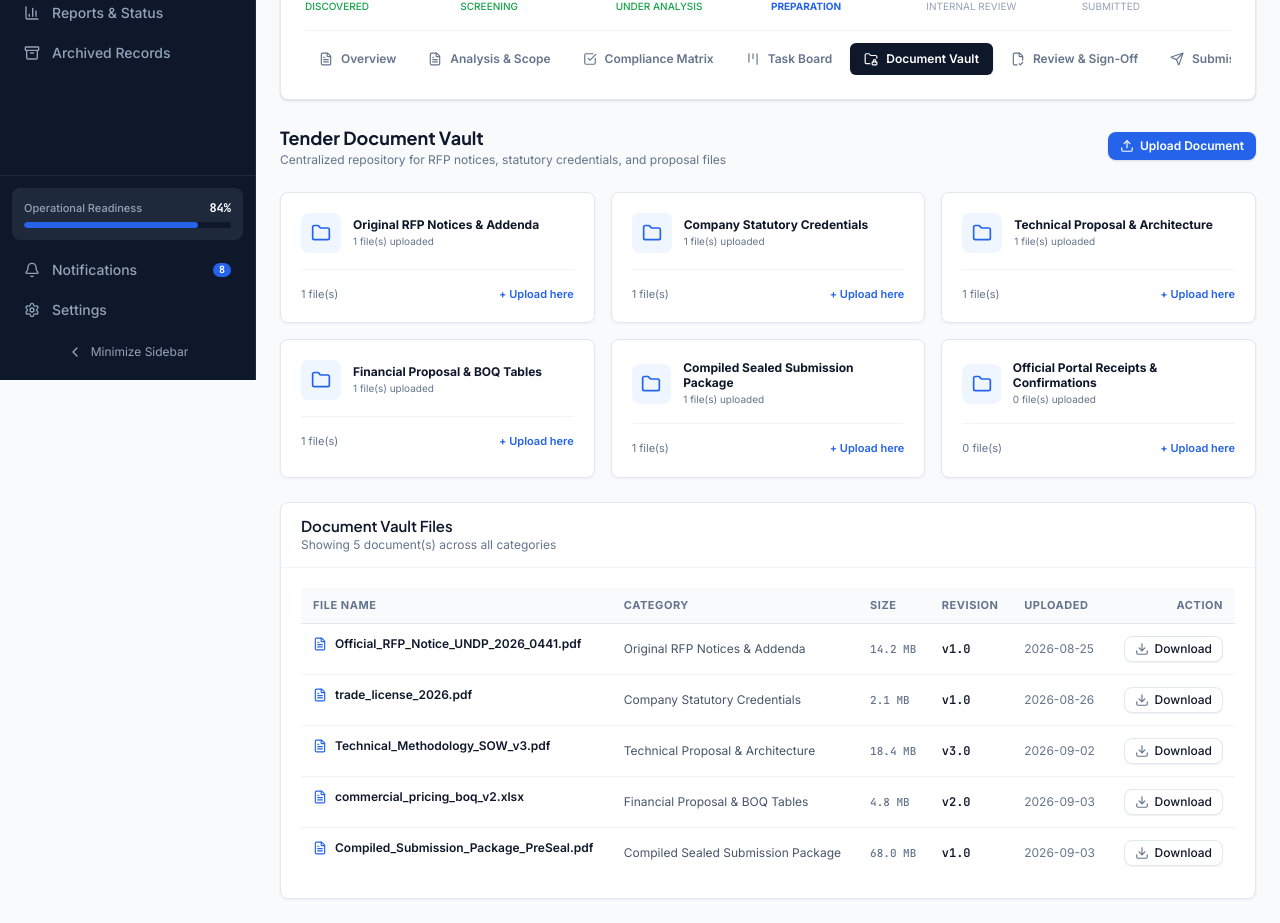
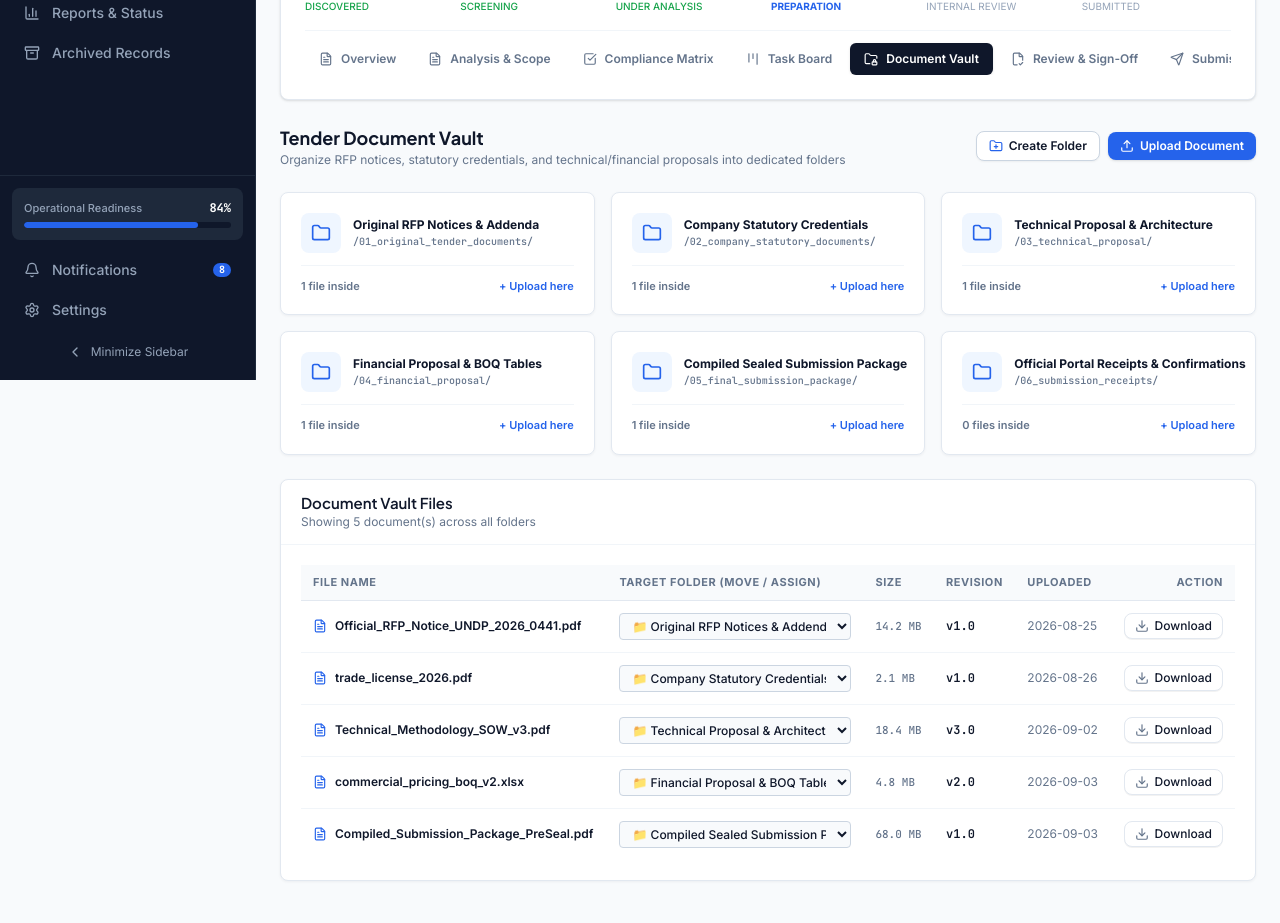
Before and after one commit to akib25889/Tender-tracker-v2, a React (Vite) app in the folder frontend/: page /tenders/TDR-2026-EU-089/documents in a window 1280 px wide. Shown: the part 420-1343 px from the top of the page. Built offline with nearby package versions, Linux system fonts and the light colour scheme.

Commit message:
feat(vault): add folder creation and dynamic document-to-folder assignment

```diff
--- a/frontend/src/components/modals/UploadDocumentModal.tsx
+++ b/frontend/src/components/modals/UploadDocumentModal.tsx
@@ -9,11 +9,26 @@ export const UploadDocumentModal: React.FC = () => {
     activeTenderIdForModal,
     setActiveTenderIdForModal,
     addDocument,
+    tenders,
   } = useTenders();
 
   const [fileName, setFileName] = useState('');
 
   if (!uploadFolderTarget && !activeTenderIdForModal) return null;
+
+  const tender = tenders.find((t) => t.id === activeTenderIdForModal);
+  const defaultFolders = [
+    { name: '01_original_tender_documents', label: 'Original RFP Notices & Addenda' },
+    { name: '02_company_statutory_documents', label: 'Company Statutory Credentials' },
+    { name: '03_technical_proposal', label: 'Technical Proposal & Architecture' },
+    { name: '04_financial_proposal', label: 'Financial Proposal & BOQ Tables' },
+    { name: '05_final_submission_package', label: 'Compiled Sealed Submission Package' },
+    { name: '06_submission_receipts', label: 'Official Portal Receipts & Confirmations' },
+  ];
+  const allFolders = [
+    ...defaultFolders,
+    ...(tender?.customFolders || []),
+  ];
 
   const handleClose = () => {
     setUploadFolderTarget(null);
@@ -55,12 +70,25 @@ export const UploadDocumentModal: React.FC = () => {
         <form onSubmit={handleSubmit} className="p-6 space-y-4 text-xs">
           <div>
             <label className="block font-semibold text-[#0F172A] mb-1">
-              Target Vault Directory
+              Target Vault Directory (Which folder to place this file) *
             </label>
-            <div className="flex items-center gap-2 p-2 bg-[#F1F5F9] rounded-lg border border-[#E2E8F0] font-mono text-[11px] text-[#0F172A]">
-              <Folder className="w-4 h-4 text-[#2563EB]" />
-              <span>/{uploadFolderTarget || '03_technical_proposal'}/</span>
+            <div className="relative">
+              <select
+                value={uploadFolderTarget || '03_technical_proposal'}
+                onChange={(e) => setUploadFolderTarget(e.target.value)}
+                className="w-full pl-8 pr-3 py-2 bg-[#F8FAFC] border border-[#E2E8F0] rounded-lg font-medium text-xs text-[#0F172A] focus:outline-none focus:ring-2 focus:ring-[#2563EB] cursor-pointer"
+              >
+                {allFolders.map((f) => (
+                  <option key={f.name} value={f.name}>
+                    📁 {f.label} (/{f.name}/)
+                  </option>
+                ))}
+              </select>
+              <Folder className="w-4 h-4 text-[#2563EB] absolute left-2.5 top-1/2 -translate-y-1/2 pointer-events-none" />
             </div>
+            <span className="text-[10px] text-[#64748B] mt-1 block font-mono">
+              Target path: storage/tenders/{tender?.id || '{TDR-ID}'}/{uploadFolderTarget || '03_technical_proposal'}/
+            </span>
           </div>
 
           <div>
--- a/frontend/src/context/TenderContext.tsx
+++ b/frontend/src/context/TenderContext.tsx
@@ -38,6 +38,8 @@ interface TenderContextType {
     tenderId: string,
     doc: { name: string; folder: string; size: string }
   ) => void;
+  addFolder: (tenderId: string, folder: { name: string; label: string }) => void;
+  moveDocumentFolder: (tenderId: string, docId: string, targetFolder: string) => void;
   signOffReviewTier: (
     tenderId: string,
     tierNumber: number,
@@ -455,6 +457,38 @@ export const TenderProvider: React.FC<{ children: React.ReactNode }> = ({
     );
   };
 
+  const addFolder = (tenderId: string, folder: { name: string; label: string }) => {
+    setTenders((prev) =>
+      prev.map((t) => {
+        if (t.id !== tenderId) return t;
+        const currentCustom = t.customFolders || [];
+        if (currentCustom.some((f) => f.name === folder.name)) return t;
+        return {
+          ...t,
+          customFolders: [...currentCustom, folder],
+        };
+      })
+    );
+  };
+
+  const moveDocumentFolder = (
+    tenderId: string,
+    docId: string,
+    targetFolder: string
+  ) => {
+    setTenders((prev) =>
+      prev.map((t) => {
+        if (t.id !== tenderId) return t;
+        return {
+          ...t,
+          documents: t.documents.map((d) =>
+            d.id === docId ? { ...d, folder: targetFolder } : d
+          ),
+        };
+      })
+    );
+  };
+
   const signOffReviewTier = (
     tenderId: string,
     tierNumber: number,
@@ -676,6 +710,8 @@ export const TenderProvider: React.FC<{ children: React.ReactNode }> = ({
         addTask,
         moveTask,
         addDocument,
+        addFolder,
+        moveDocumentFolder,
         signOffReviewTier,
         toggleRequirementStatus,
         submitTenderProof,
--- a/frontend/src/pages/tender-tabs/TenderDocumentsTab.tsx
+++ b/frontend/src/pages/tender-tabs/TenderDocumentsTab.tsx
@@ -2,16 +2,26 @@ import React, { useState } from 'react';
 import { useParams } from 'react-router-dom';
 import { Card } from '../../components/ui/Card';
 import { useTenders } from '../../context/TenderContext';
-import { Folder, FileText, Download, Upload } from 'lucide-react';
+import { Folder, FileText, Download, Upload, FolderPlus, X, Check } from 'lucide-react';
 
 export const TenderDocumentsTab: React.FC = () => {
   const { id } = useParams<{ id: string }>();
-  const { tenders, setActiveTenderIdForModal, setUploadFolderTarget } = useTenders();
+  const {
+    tenders,
+    setActiveTenderIdForModal,
+    setUploadFolderTarget,
+    addFolder,
+    moveDocumentFolder,
+  } = useTenders();
+
   const tender = tenders.find((t) => t.id === id) || tenders[0];
 
   const [activeFolderFilter, setActiveFolderFilter] = useState<string>('ALL');
+  const [isCreateFolderModalOpen, setIsCreateFolderModalOpen] = useState(false);
+  const [newFolderLabel, setNewFolderLabel] = useState('');
+  const [newFolderName, setNewFolderName] = useState('');
 
-  const folders = [
+  const defaultFolders = [
     {
       name: '01_original_tender_documents',
       label: 'Original RFP Notices & Addenda',
@@ -38,9 +48,30 @@ export const TenderDocumentsTab: React.FC = () => {
     },
   ];
 
+  const folders = [...defaultFolders, ...(tender.customFolders || [])];
+
   const handleOpenUpload = (folderName: string) => {
     setActiveTenderIdForModal(tender.id);
     setUploadFolderTarget(folderName);
+  };
+
+  const handleCreateFolder = (e: React.FormEvent) => {
+    e.preventDefault();
+    if (!newFolderLabel.trim()) return;
+
+    const folderIndex = folders.length + 1;
+    const prefix = folderIndex < 10 ? `0${folderIndex}` : `${folderIndex}`;
+    const autoSlug = `${prefix}_${newFolderLabel.trim().toLowerCase().replace(/[^a-z0-9]+/g, '_')}`;
+    const finalName = newFolderName.trim() || autoSlug;
+
+    addFolder(tender.id, {
+      name: finalName,
+      label: newFolderLabel.trim(),
+    });
+
+    setNewFolderLabel('');
+    setNewFolderName('');
+    setIsCreateFolderModalOpen(false);
   };
 
   const displayedDocs = tender.documents.filter(
@@ -49,25 +80,39 @@ export const TenderDocumentsTab: React.FC = () => {
 
   return (
     <div className="space-y-6">
+      {/* Top Header Controls */}
       <div className="flex flex-col sm:flex-row sm:items-center justify-between gap-3">
         <div>
           <h2 className="font-display text-lg font-bold text-[#0F172A]">
             Tender Document Vault
           </h2>
           <p className="text-xs text-[#64748B]">
-            Centralized repository for RFP notices, statutory credentials, and proposal files
+            Organize RFP notices, statutory credentials, and technical/financial proposals into dedicated folders
           </p>
         </div>
+
+        <div className="flex items-center gap-2">
           <button
-          onClick={() => handleOpenUpload('03_technical_proposal')}
+            type="button"
+            onClick={() => setIsCreateFolderModalOpen(true)}
+            className="flex items-center gap-1.5 px-3 py-1.5 bg-white border border-[#CBD5E1] text-[#0F172A] text-xs font-semibold rounded-lg hover:bg-[#F8FAFC] shadow-xs transition-colors"
+          >
+            <FolderPlus className="w-3.5 h-3.5 text-[#2563EB]" />
+            <span>Create Folder</span>
+          </button>
+
+          <button
+            type="button"
+            onClick={() => handleOpenUpload(folders[0]?.name || '03_technical_proposal')}
             className="flex items-center gap-1.5 px-3 py-1.5 bg-[#2563EB] text-white text-xs font-semibold rounded-lg hover:bg-[#1D4ED8] shadow-sm transition-colors"
           >
             <Upload className="w-3.5 h-3.5" />
             <span>Upload Document</span>
           </button>
         </div>
+      </div>
 
-      {/* 6-Folder Hierarchy */}
+      {/* Folder Hierarchy Grid */}
       <div className="grid grid-cols-1 md:grid-cols-2 lg:grid-cols-3 gap-4">
         {folders.map((f) => {
           const folderFiles = tender.documents.filter((d) => d.folder === f.name);
@@ -76,8 +121,10 @@ export const TenderDocumentsTab: React.FC = () => {
           return (
             <Card
               key={f.name}
-              className={`hover:border-[#CBD5E1] transition-all cursor-pointer group ${
-                isSelected ? 'border-[#2563EB] ring-1 ring-[#2563EB]' : ''
+              className={`hover:border-[#CBD5E1] transition-all cursor-pointer group relative ${
+                isSelected
+                  ? 'border-[#2563EB] ring-2 ring-[#2563EB]/20 bg-[#F8FAFC]'
+                  : ''
               }`}
             >
               <div
@@ -87,23 +134,39 @@ export const TenderDocumentsTab: React.FC = () => {
               >
                 <div className="flex items-start justify-between">
                   <div className="flex items-center gap-3">
-                    <div className="w-10 h-10 rounded-lg bg-[#EFF6FF] text-[#2563EB] flex items-center justify-center group-hover:bg-[#2563EB] group-hover:text-white transition-colors">
+                    <div
+                      className={`w-10 h-10 rounded-lg flex items-center justify-center transition-colors ${
+                        isSelected
+                          ? 'bg-[#2563EB] text-white'
+                          : 'bg-[#EFF6FF] text-[#2563EB] group-hover:bg-[#2563EB] group-hover:text-white'
+                      }`}
+                    >
                       <Folder className="w-5 h-5" />
                     </div>
-                    <div>
-                      <h4 className="text-xs font-bold text-[#0F172A] leading-tight">
+                    <div className="min-w-0 flex-1">
+                      <h4 className="text-xs font-bold text-[#0F172A] leading-tight truncate">
                         {f.label}
                       </h4>
-                      <span className="text-[10px] text-[#64748B] block mt-0.5">
-                        {folderFiles.length} file(s) uploaded
+                      <span className="text-[10px] text-[#64748B] font-mono block mt-0.5 truncate">
+                        /{f.name}/
                       </span>
                     </div>
                   </div>
+
+                  {isSelected && (
+                    <span className="inline-flex items-center gap-1 px-1.5 py-0.5 rounded text-[10px] font-bold bg-[#EFF6FF] text-[#2563EB] border border-[#BFDBFE]">
+                      <Check className="w-3 h-3" />
+                      <span>Active</span>
+                    </span>
+                  )}
                 </div>
 
-                <div className="flex items-center justify-between text-[11px] text-[#64748B] pt-4 mt-4 border-t border-[#F1F5F9]">
-                  <span>{folderFiles.length} file(s)</span>
+                <div className="flex items-center justify-between text-[11px] text-[#64748B] pt-3 mt-3 border-t border-[#F1F5F9]">
+                  <span className="font-semibold">
+                    {folderFiles.length} file{folderFiles.length === 1 ? '' : 's'} inside
+                  </span>
                   <button
+                    type="button"
                     onClick={(e) => {
                       e.stopPropagation();
                       handleOpenUpload(f.name);
@@ -122,14 +185,19 @@ export const TenderDocumentsTab: React.FC = () => {
       {/* Document Vault Table */}
       <Card
         title="Document Vault Files"
-        subtitle={`Showing ${displayedDocs.length} document(s) ${activeFolderFilter !== 'ALL' ? `in ${folders.find((f) => f.name === activeFolderFilter)?.label || activeFolderFilter}` : 'across all categories'}`}
+        subtitle={`Showing ${displayedDocs.length} document(s) ${
+          activeFolderFilter !== 'ALL'
+            ? `in folder: "${folders.find((f) => f.name === activeFolderFilter)?.label || activeFolderFilter}"`
+            : 'across all folders'
+        }`}
         headerAction={
           activeFolderFilter !== 'ALL' && (
             <button
+              type="button"
               onClick={() => setActiveFolderFilter('ALL')}
-              className="text-xs text-[#2563EB] font-semibold hover:underline"
+              className="text-xs text-[#2563EB] font-semibold hover:underline bg-[#EFF6FF] px-2.5 py-1 rounded-md border border-[#BFDBFE]"
             >
-              Clear Filter
+              Show All Folders
             </button>
           )
         }
@@ -139,7 +207,7 @@ export const TenderDocumentsTab: React.FC = () => {
             <thead>
               <tr className="bg-[#F8FAFC] border-b border-[#E2E8F0] text-[11px] font-semibold text-[#64748B] uppercase tracking-wider">
                 <th className="py-2.5 px-3">File Name</th>
-                <th className="py-2.5 px-3">Category</th>
+                <th className="py-2.5 px-3 w-64">Target Folder (Move / Assign)</th>
                 <th className="py-2.5 px-3">Size</th>
                 <th className="py-2.5 px-3">Revision</th>
                 <th className="py-2.5 px-3">Uploaded</th>
@@ -149,21 +217,38 @@ export const TenderDocumentsTab: React.FC = () => {
             <tbody className="divide-y divide-[#F1F5F9]">
               {displayedDocs.length === 0 ? (
                 <tr>
-                  <td colSpan={6} className="py-6 text-center text-xs text-[#94A3B8]">
-                    No files found in this category. Click "Upload Document" to add files.
+                  <td colSpan={6} className="py-8 text-center text-xs text-[#94A3B8]">
+                    No files found in this folder. Click <strong>"+ Upload here"</strong> on the folder card above to add files.
                   </td>
                 </tr>
               ) : (
                 displayedDocs.map((doc) => (
-                  <tr key={doc.id} className="hover:bg-[#F8FAFC]">
-                    <td className="py-3 px-3 font-medium text-[#0F172A] flex items-center gap-2">
+                  <tr key={doc.id} className="hover:bg-[#F8FAFC] transition-colors">
+                    <td className="py-3 px-3 font-medium text-[#0F172A]">
+                      <div className="flex items-center gap-2">
                         <FileText className="w-3.5 h-3.5 text-[#2563EB] shrink-0" />
                         <span className="font-semibold">{doc.name}</span>
+                      </div>
                     </td>
-                    <td className="py-3 px-3 text-[#475569]">
-                      {folders.find((f) => f.name === doc.folder)?.label ||
-                        doc.folder.replace(/^[0-9]+_/, '').replace(/_/g, ' ')}
+
+                    <td className="py-3 px-3">
+                      {/* Interactive Folder Reassignment Dropdown */}
+                      <select
+                        value={doc.folder}
+                        onChange={(e) =>
+                          moveDocumentFolder(tender.id, doc.id, e.target.value)
+                        }
+                        className="w-full px-2 py-1 bg-[#F8FAFC] border border-[#CBD5E1] rounded text-xs font-medium text-[#0F172A] hover:border-[#2563EB] focus:outline-none focus:ring-1 focus:ring-[#2563EB] cursor-pointer"
+                        title="Click to reassign/move this document to another folder"
+                      >
+                        {folders.map((f) => (
+                          <option key={f.name} value={f.name}>
+                            📁 {f.label}
+                          </option>
+                        ))}
+                      </select>
                     </td>
+
                     <td className="py-3 px-3 font-mono text-[11px] text-[#64748B]">
                       {doc.size || '1.8 MB'}
                     </td>
@@ -173,6 +258,7 @@ export const TenderDocumentsTab: React.FC = () => {
                     <td className="py-3 px-3 text-[#64748B]">{doc.uploadedAt}</td>
                     <td className="py-3 px-3 text-right">
                       <button
+                        type="button"
                         onClick={() =>
                           alert(`Simulating secure download for ${doc.name}`)
                         }
@@ -190,6 +276,86 @@ export const TenderDocumentsTab: React.FC = () => {
           </table>
         </div>
       </Card>
+
+      {/* Modal: Create New Folder */}
+      {isCreateFolderModalOpen && (
+        <div className="fixed inset-0 z-50 flex items-center justify-center p-4 bg-[#0F172A]/60 backdrop-blur-xs animate-fadeIn">
+          <div className="w-full max-w-md bg-white rounded-xl shadow-2xl border border-[#E2E8F0] overflow-hidden">
+            <div className="flex items-center justify-between px-6 py-4 border-b border-[#F1F5F9] bg-[#F8FAFC]">
+              <div className="flex items-center gap-2">
+                <FolderPlus className="w-5 h-5 text-[#2563EB]" />
+                <h3 className="font-display text-base font-bold text-[#0F172A]">
+                  Create Vault Folder
+                </h3>
+              </div>
+              <button
+                type="button"
+                onClick={() => setIsCreateFolderModalOpen(false)}
+                className="p-1 rounded-lg text-[#94A3B8] hover:text-[#0F172A]"
+              >
+                <X className="w-4 h-4" />
+              </button>
+            </div>
+
+            <form onSubmit={handleCreateFolder} className="p-6 space-y-4 text-xs">
+              <div>
+                <label className="block font-semibold text-[#0F172A] mb-1">
+                  Folder Name / Title *
+                </label>
+                <input
+                  type="text"
+                  required
+                  placeholder="e.g. Client Clarifications & Addenda"
+                  value={newFolderLabel}
+                  onChange={(e) => {
+                    setNewFolderLabel(e.target.value);
+                    const folderIndex = folders.length + 1;
+                    const prefix = folderIndex < 10 ? `0${folderIndex}` : `${folderIndex}`;
+                    setNewFolderName(
+                      `${prefix}_${e.target.value.trim().toLowerCase().replace(/[^a-z0-9]+/g, '_')}`
+                    );
+                  }}
+                  className="w-full px-3 py-2 bg-[#F8FAFC] border border-[#E2E8F0] rounded-lg text-[#0F172A] focus:outline-none focus:ring-2 focus:ring-[#2563EB]"
+                />
+              </div>
+
+              <div>
+                <label className="block font-semibold text-[#0F172A] mb-1">
+                  Directory Path / Folder Slug (Local SSD storage)
+                </label>
+                <div className="flex items-center gap-2 p-2 bg-[#F1F5F9] rounded-lg border border-[#E2E8F0] font-mono text-[11px] text-[#0F172A]">
+                  <Folder className="w-4 h-4 text-[#2563EB]" />
+                  <span>/{newFolderName || '07_custom_folder'}/</span>
+                </div>
+                <span className="text-[10px] text-[#64748B] mt-1 block font-mono">
+                  Location: storage/tenders/{tender.id}/{newFolderName || '07_custom_folder'}/
+                </span>
+              </div>
+
+              <div className="p-3 bg-[#EFF6FF] rounded-lg border border-[#BFDBFE] text-[11px] text-[#1D4ED8]">
+                <strong>Folder Routing Note:</strong> Once created, you can immediately upload documents into this folder, or reassign existing documents from the table below.
+              </div>
+
+              <div className="pt-2 flex items-center justify-end gap-2 border-t border-[#F1F5F9]">
+                <button
+                  type="button"
+                  onClick={() => setIsCreateFolderModalOpen(false)}
+                  className="px-4 py-2 border border-[#E2E8F0] text-[#64748B] hover:text-[#0F172A] rounded-lg font-semibold transition-colors"
+                >
+                  Cancel
+                </button>
+                <button
+                  type="submit"
+                  className="flex items-center gap-1.5 px-4 py-2 bg-[#0F172A] text-white rounded-lg font-semibold hover:bg-[#1E293B] transition-colors shadow-sm"
+                >
+                  <FolderPlus className="w-3.5 h-3.5" />
+                  <span>Create Vault Folder</span>
+                </button>
+              </div>
+            </form>
+          </div>
+        </div>
+      )}
     </div>
   );
 };
--- a/frontend/src/types/tender.ts
+++ b/frontend/src/types/tender.ts
@@ -44,6 +44,11 @@ export interface TenderDocument {
   sha256: string;
   uploadedAt: string;
   size: string;
+}
+
+export interface TenderFolder {
+  name: string;
+  label: string;
 }
 
 export type ReviewTierStatus = 'APPROVED' | 'ACTION_REQUIRED' | 'WAITING';
@@ -215,6 +220,7 @@ export interface Tender {
   submissionProof?: SubmissionProof;
   summary?: TenderExtendedSummary;
   comments?: TenderComment[];
+  customFolders?: TenderFolder[];
   archivedFromStage?: TenderStage;
   archivedAt?: string;
 }
```
Lines whose indentation alone changed are shown as unchanged.
